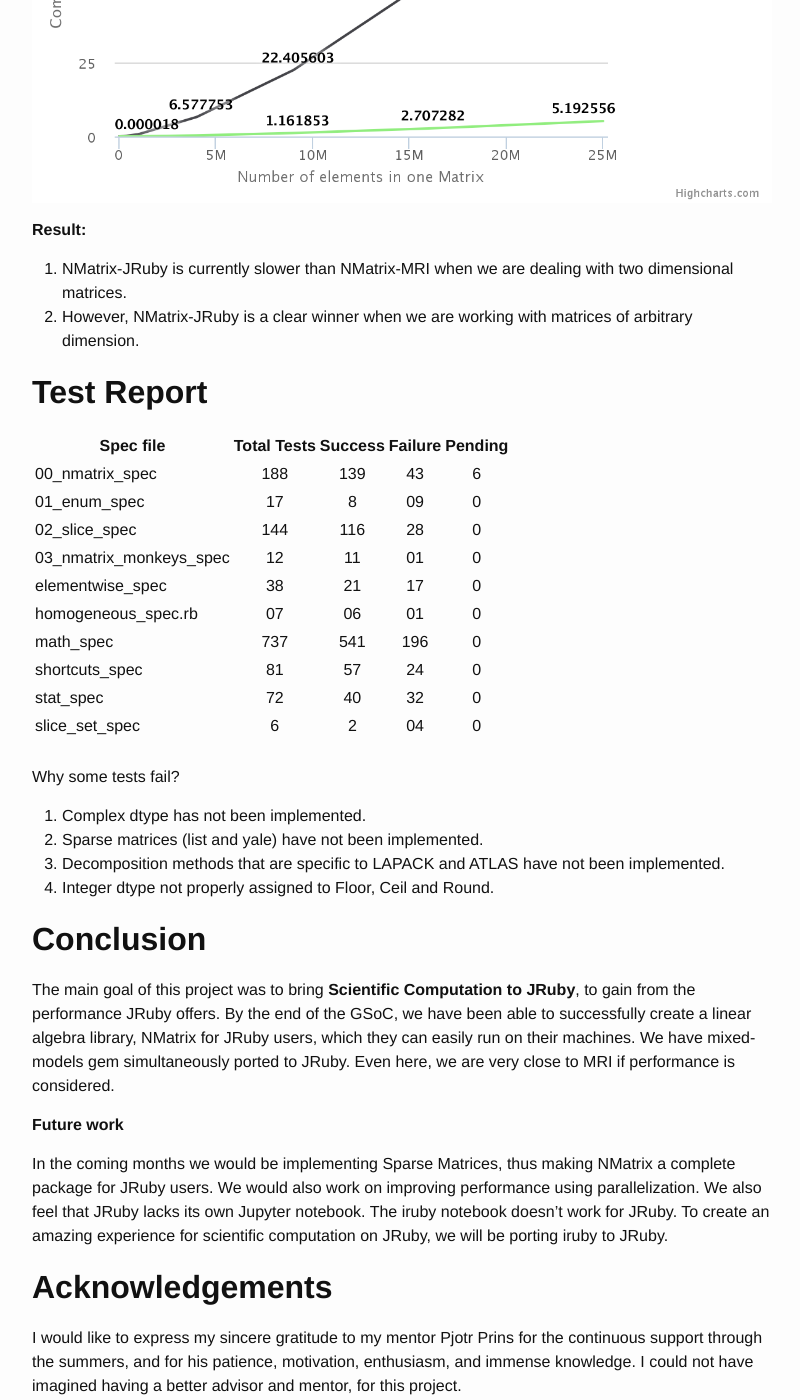
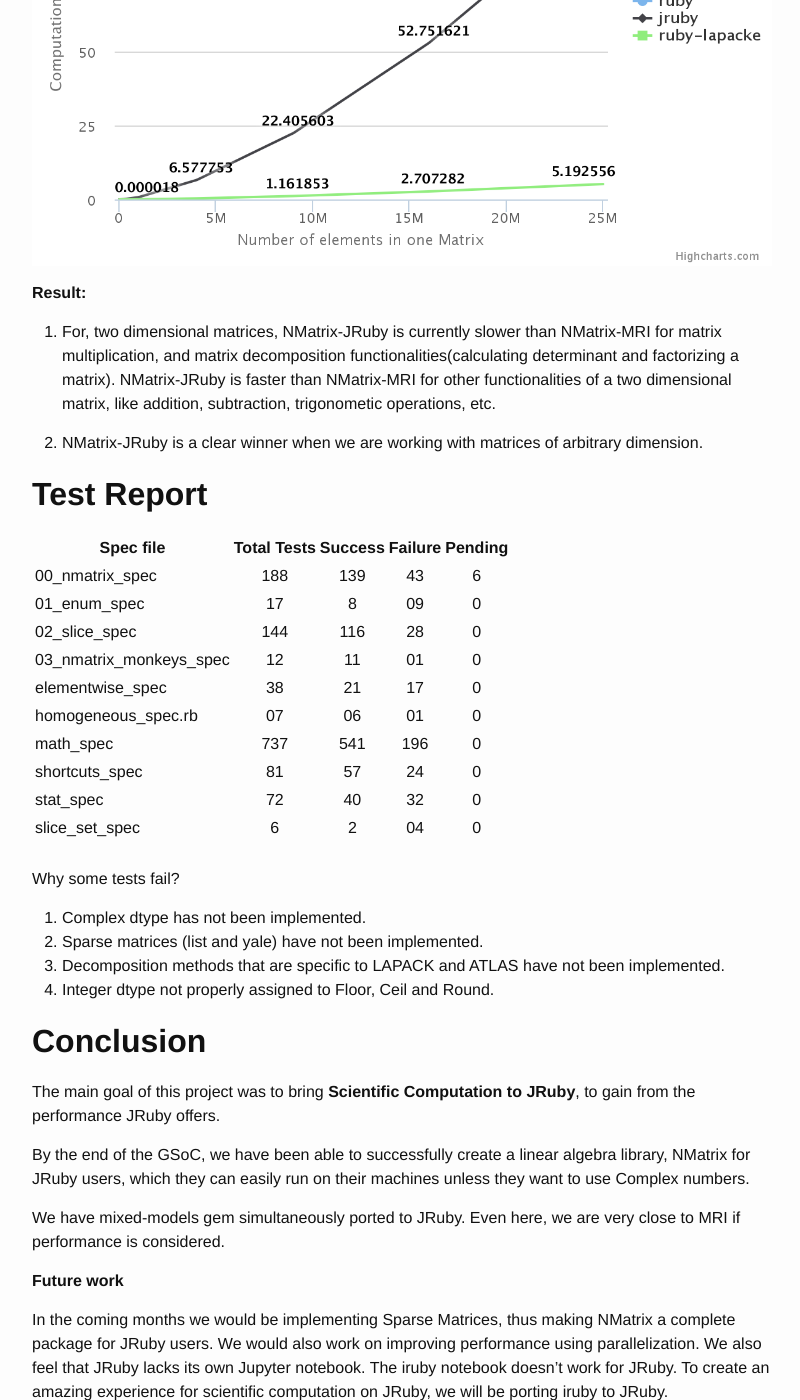
Before and after one commit to prasunanand/prasunanand.github.io, a Jekyll site: the page built from _posts/2016-08-22-gsoc16-project-report-port-nmatrix-to-jruby.markdown, in a window 1280 px wide and 1400 px high, scrolled down 13876 px. Shown: the whole window, without its empty margins (238-1038 px from the left). Built offline with Jekyll 4.4.1, drawn with Linux system fonts in a browser that asks for light colours; comment, search, counter and statistics services are not loaded; some of the changed text lies outside the part shown.

Commit message:
project report: re-edit

```diff
--- a/_posts/2016-08-22-gsoc16-project-report-port-nmatrix-to-jruby.markdown
+++ b/_posts/2016-08-22-gsoc16-project-report-port-nmatrix-to-jruby.markdown
@@ -8,7 +8,9 @@
 
 ## **Introduction**
 
-I have been working on the project **Port NMatrix to JRuby** as my GSoC project. NMatrix, a linear algebra library wraps Apache Commons Maths for its core functionalities. By the end of GSoC, I have been able to implement NMatrix for dense matrices with double and object ( ruby objects ) data type. I have also worked on porting mixed-models gem to JRuby which heavily uses NMatrix at its core.
+I have been working on "Port NMatrix to JRuby" as my GSoC project. I am pleased to announce that **JRuby is ready for Nmatrix users**.
+
+NMatrix, a linear algebra library wraps Apache Commons Maths for its core functionalities. By the end of GSoC, I have been able to implement NMatrix for dense matrices with double and object ( ruby objects ) data type. I have also worked on porting mixed-models gem to JRuby which heavily uses NMatrix at its core.
 
 This blog post summarizes my work on the project with Sciruby, and reports the final status of the project.
 
@@ -456,8 +458,9 @@
 
 **Result:**
 
-1. NMatrix-JRuby is currently slower than NMatrix-MRI when we are dealing with two dimensional matrices.
-2. However, NMatrix-JRuby is a clear winner when we are working with matrices of arbitrary dimension.
+1. For, two dimensional matrices, NMatrix-JRuby is currently slower than NMatrix-MRI for matrix multiplication, and matrix decomposition functionalities(calculating determinant and factorizing a matrix). NMatrix-JRuby is faster than NMatrix-MRI for other functionalities of a two dimensional matrix, like addition, subtraction, trigonometic operations, etc.
+
+2. NMatrix-JRuby is a clear winner when we are working with matrices of arbitrary dimension.
 
 ## **Test Report**
 
@@ -485,7 +488,11 @@
 
 
 ## **Conclusion**
-The main goal of this project was to bring  **Scientific Computation to JRuby**, to gain from the performance JRuby offers. By the end of the   GSoC, we have been able to successfully create a linear algebra library, NMatrix for JRuby users, which they can easily run on their machines. We have mixed-models gem simultaneously ported to JRuby. Even here, we are very close to MRI if performance is considered.
+The main goal of this project was to bring  **Scientific Computation to JRuby**, to gain from the performance JRuby offers.
+
+By the end of the GSoC, we have been able to successfully create a linear algebra library, NMatrix for JRuby users, which they can easily run on their machines unless they want to use Complex numbers.
+
+We have mixed-models gem simultaneously ported to JRuby. Even here, we are very close to MRI if performance is considered.
 
  **Future work**
 
```
